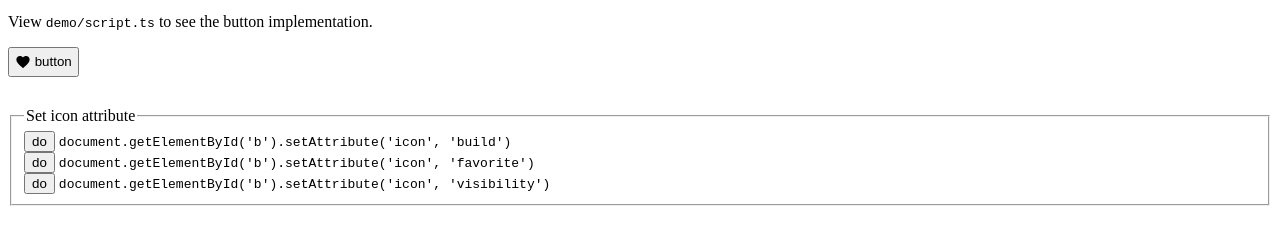
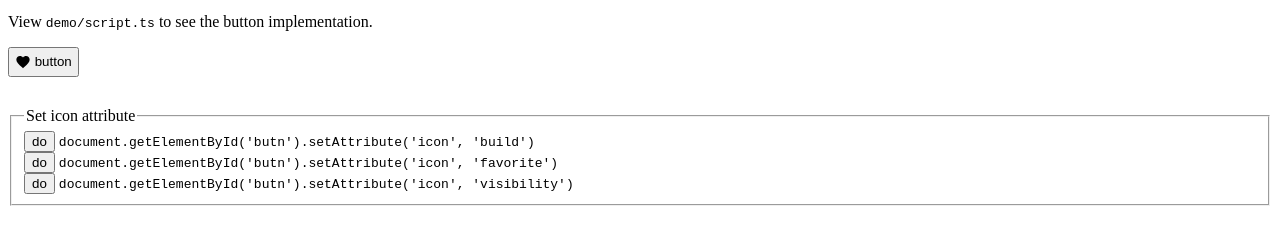
Before and after one commit to edwinm/web-component-decorator, a website: page demo/index.html in a window 1280 px wide. Shown: the part 106-350 px from the top of the page. Drawn offline with Linux system fonts and the light colour scheme.

Commit message:
Fix text b -> butn

```diff
--- a/demo/index.html
+++ b/demo/index.html
@@ -28,9 +28,9 @@
 
 <fieldset>
   <legend>Set icon attribute</legend>
-  <button onclick="document.getElementById('butn').setAttribute('icon', 'build')">do</button> <span class="code">document.getElementById('b').setAttribute('icon', 'build')</span><br>
-  <button onclick="document.getElementById('butn').setAttribute('icon', 'favorite')">do</button> <span class="code">document.getElementById('b').setAttribute('icon', 'favorite')</span><br>
-  <button onclick="document.getElementById('butn').setAttribute('icon', 'visibility')">do</button> <span class="code">document.getElementById('b').setAttribute('icon', 'visibility')</span>
+  <button onclick="document.getElementById('butn').setAttribute('icon', 'build')">do</button> <span class="code">document.getElementById('butn').setAttribute('icon', 'build')</span><br>
+  <button onclick="document.getElementById('butn').setAttribute('icon', 'favorite')">do</button> <span class="code">document.getElementById('butn').setAttribute('icon', 'favorite')</span><br>
+  <button onclick="document.getElementById('butn').setAttribute('icon', 'visibility')">do</button> <span class="code">document.getElementById('butn').setAttribute('icon', 'visibility')</span>
 </fieldset>
 
 </body>
```
